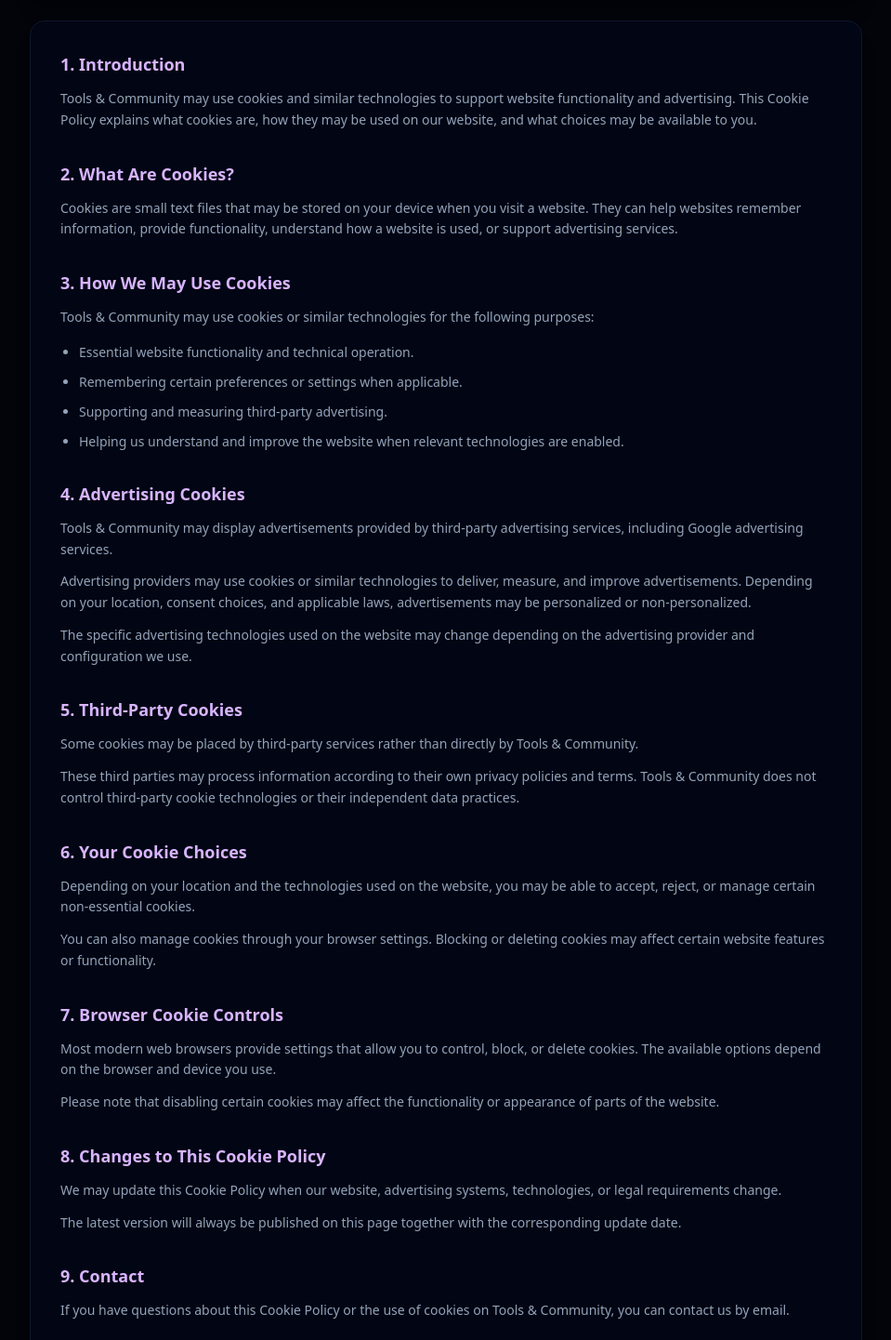
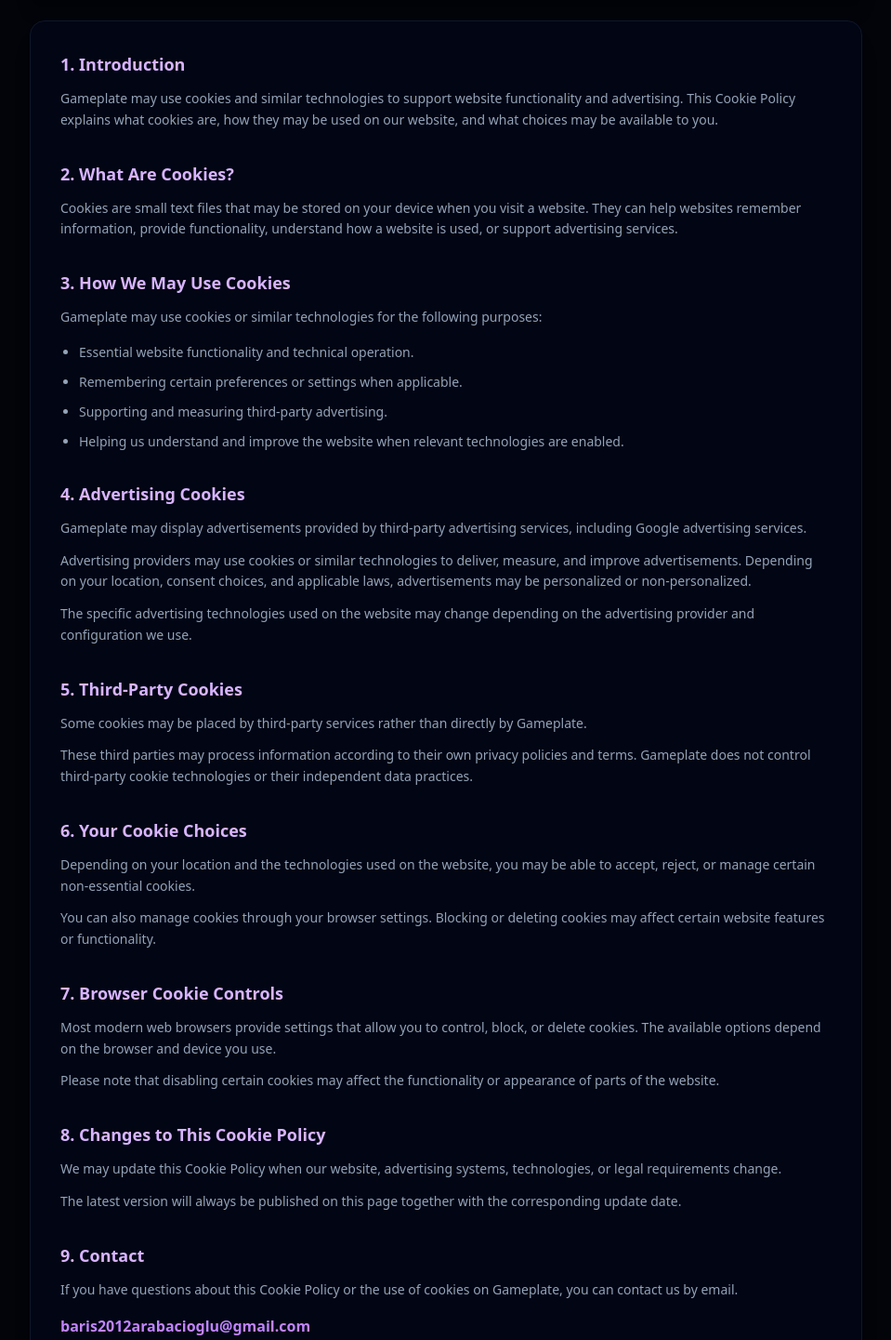
Before and after one commit to ToolsAndCommunity/tools-and-community, a Next.js app: page /cookies in a window 1280 px wide. Shown: the part 269-1710 px from the top of the page at 93% size, without its empty margins (160-1119 px from the left). Built offline with nearby package versions, Linux system fonts and the light colour scheme.

Commit message:
Rename cookie policy to Gameplate

```diff
--- a/app/cookies/page.tsx
+++ b/app/cookies/page.tsx
@@ -32,7 +32,7 @@
             </h2>
 
             <p className="text-sm text-slate-400 leading-relaxed mt-3">
-              Tools & Community may use cookies and similar technologies to
+              Gameplate may use cookies and similar technologies to
               support website functionality and advertising. This Cookie
               Policy explains what cookies are, how they may be used on our
               website, and what choices may be available to you.
@@ -60,7 +60,7 @@
             </h2>
 
             <p className="text-sm text-slate-400 leading-relaxed mt-3">
-              Tools & Community may use cookies or similar technologies for
+              Gameplate may use cookies or similar technologies for
               the following purposes:
             </p>
 
@@ -91,7 +91,7 @@
             </h2>
 
             <p className="text-sm text-slate-400 leading-relaxed mt-3">
-              Tools & Community may display advertisements provided by
+              Gameplate may display advertisements provided by
               third-party advertising services, including Google advertising
               services.
             </p>
@@ -118,12 +118,12 @@
 
             <p className="text-sm text-slate-400 leading-relaxed mt-3">
               Some cookies may be placed by third-party services rather than
-              directly by Tools & Community.
+              directly by Gameplate.
             </p>
 
             <p className="text-sm text-slate-400 leading-relaxed mt-3">
               These third parties may process information according to their
-              own privacy policies and terms. Tools & Community does not
+              own privacy policies and terms. Gameplate does not
               control third-party cookie technologies or their independent
               data practices.
             </p>
@@ -191,7 +191,7 @@
 
             <p className="text-sm text-slate-400 leading-relaxed mt-3">
               If you have questions about this Cookie Policy or the use of
-              cookies on Tools & Community, you can contact us by email.
+              cookies on Gameplate, you can contact us by email.
             </p>
 
             <a
@@ -206,7 +206,7 @@
 
         {/* Footer Note */}
         <div className="text-center text-xs text-slate-600 mt-6">
-          © 2026 Tools & Community. All rights reserved.
+          © 2026 Gameplate. All rights reserved.
         </div>
 
       </div>
```
